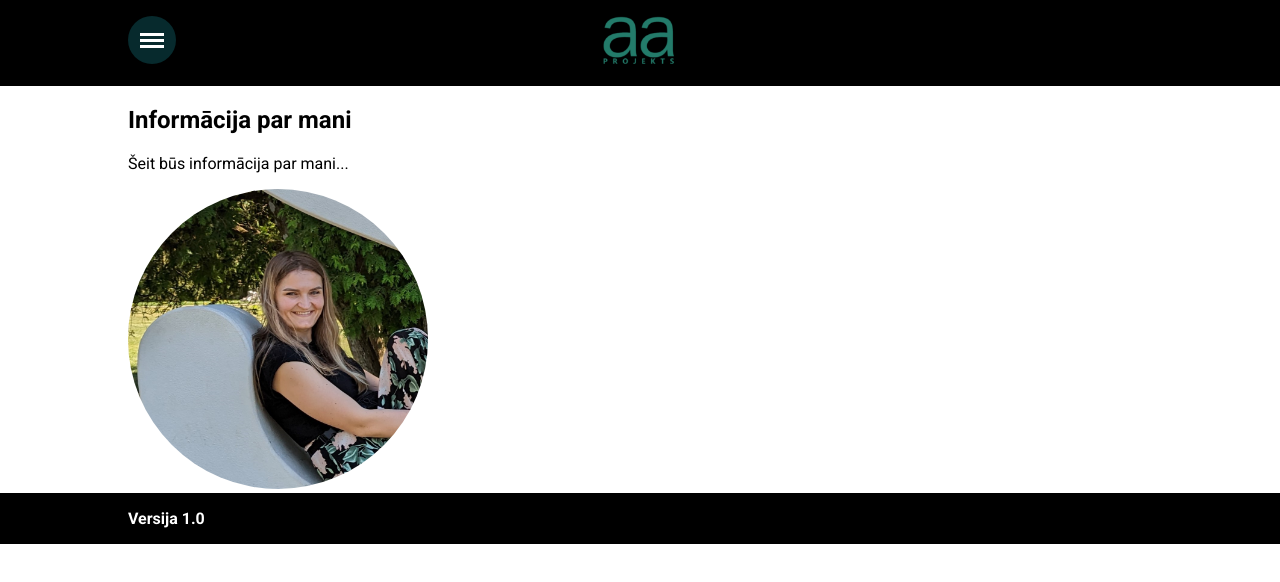
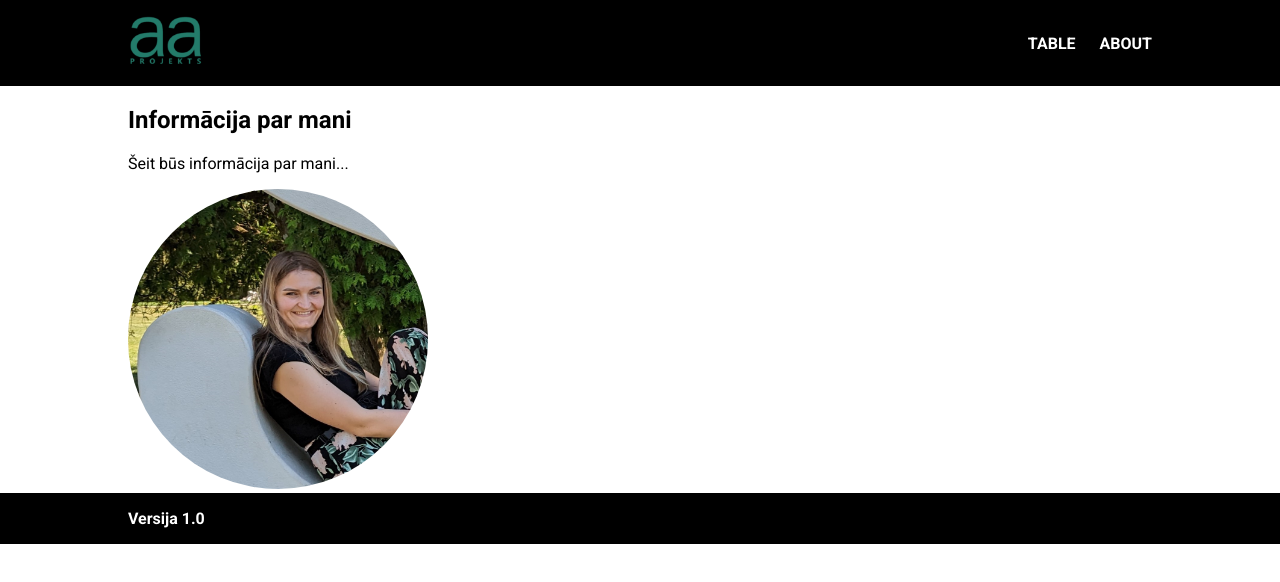
Before and after one commit to egijasp/TestTask, a React (Vite) app: page /about in a window 1280 px wide. Shown: the top 582 px of the page. Built offline with nearby package versions, Linux system fonts and the light colour scheme.

Commit message:
Update header styles and navigation links

```diff
--- a/src/components/Header/Header.scss
+++ b/src/components/Header/Header.scss
@@ -1,18 +1,16 @@
 .header {
   background-color: #000;
   padding: 1em 0;
-  text-align: center;
+  text-align: right;
+}
+
+.nav {
+  width: 100%;
 }
 
 .hamburger {
   width: 50%;
   position: relative;
-  /* width: 30px;
-    height: 3px;
-    background-color: transparent;
-    position: relative;
-    cursor: pointer;
-    transition: all 0.3s ease; */
 }
 
 .hamburger,
@@ -22,19 +20,12 @@
   margin: 0 auto;
   height: 3px;
   background: white;
-  /* content: "";
-    position: absolute;
-    width: 100%;
-    height: 3px;
-    background-color: white;
-    transition: all 0.3s ease; */
 }
 
 .hamburger::before,
 .hamburger::after {
   content: "";
   width: 100%;
-  /* color: #227A69 */
 }
 
 .hamburger::before {
@@ -51,10 +42,6 @@
   position: absolute;
 }
 
-.nav {
-  width: 100%;
-}
-
 .nav--visible {
   visibility: visible;
   height: auto;
@@ -63,6 +50,17 @@
 
 .nav_list {
   list-style: none;
+}
+
+.nav_link {
+  color: #fff;
+  text-transform: uppercase;
+  text-decoration: none;
+
+  &:hover,
+  &:focus {
+    opacity: 0.75;
+  }
 }
 
 .nav-toggle {
@@ -83,3 +81,33 @@
 .nav-toggle:hover {
   opacity: 0.75;
 }
+
+@media (min-width: 700px) {
+  .nav-toggle {
+    display: none;
+  }
+
+  .nav {
+    visibility: visible;
+    display: flex;
+    align-items: center;
+    justify-content: flex-end;
+    height: auto;
+    position: relative;
+    font-weight: bold;
+  }
+
+  .nav_list {
+    display: flex;
+    margin: 0;
+  }
+
+  .nav_item {
+    margin: 0 0 0 1.5em;
+  }
+
+  .row {
+    display: flex;
+    justify-content: space-between;
+  }
+}
--- a/src/components/Header/Header.tsx
+++ b/src/components/Header/Header.tsx
@@ -4,12 +4,13 @@ import logo from "../../assets/logo.png";
 import { Link } from "react-router-dom";
 import Logo from "../Logo/Logo";
 
-function Header() {
+const Header = () => {
   const [isOpen, setIsOpen] = useState(false);
 
   const toggleMenu = () => {
     setIsOpen(!isOpen);
   };
+
   return (
     <header className="header">
       <div className="container row">
@@ -25,17 +26,21 @@ function Header() {
         </div>
         <nav className={`nav ${isOpen ? "nav--visible" : ""}`}>
           <ul className="nav_list">
-            <li className="nav_links">
-              <Link to="/table">Table</Link>
+            <li className="nav_item">
+              <Link className="nav_link" to="/table">
+                Table
+              </Link>
             </li>
-            <li className="nav_links">
-              <Link to="/about">About</Link>
+            <li className="nav_item">
+              <Link className="nav_link" to="/about">
+                About
+              </Link>
             </li>
           </ul>
         </nav>
       </div>
     </header>
   );
-}
+};
 
 export default Header;
--- a/src/index.scss
+++ b/src/index.scss
@@ -115,37 +115,6 @@ th:last-child,
   }
 }
 
-@media (min-width: 700px) {
-  table {
-    display: table;
-  }
-}
-/*
-tr:nth-child(even) {
-  background-color: #dddddd;
-} */
-
-/* button {
-  display: flex;
-  align-items: center;
-  gap: 8px;
-  background-color: #4caf50;
-  color: white;
-  border: none;
-  padding: 8px 16px;
-  cursor: pointer;
-  font-size: 16px;
-}
-
-button .material-icons {
-  font-size: 20px;
-}
-
-button:disabled {
-  background-color: #ccc;
-  cursor: not-allowed;
-} */
-
 .container {
   width: 80%;
   max-width: 1100px;
@@ -166,3 +135,9 @@ button:disabled {
   border-radius: 50%;
   object-fit: cover;
 }
+
+@media (min-width: 700px) {
+  table {
+    display: table;
+  }
+}
```
